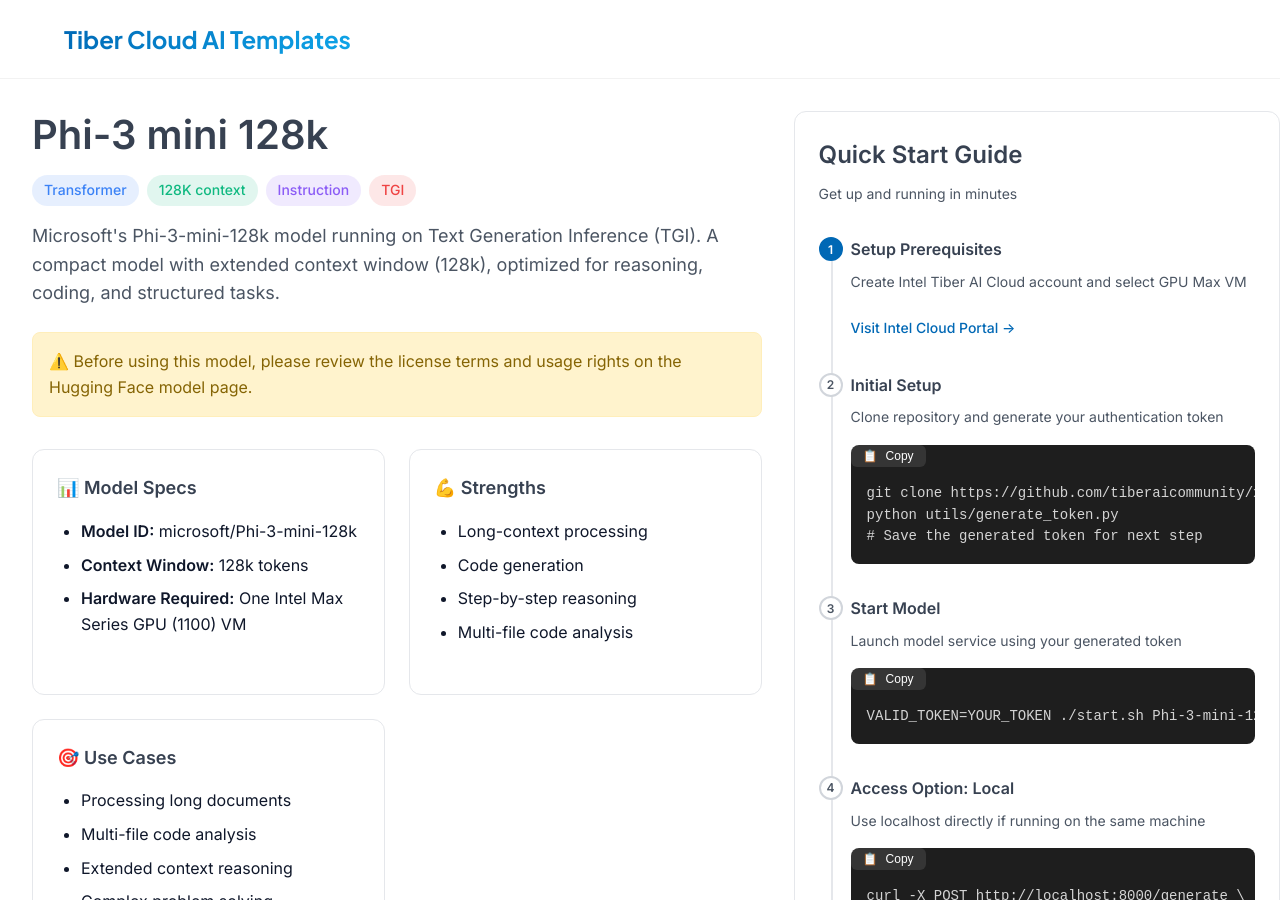
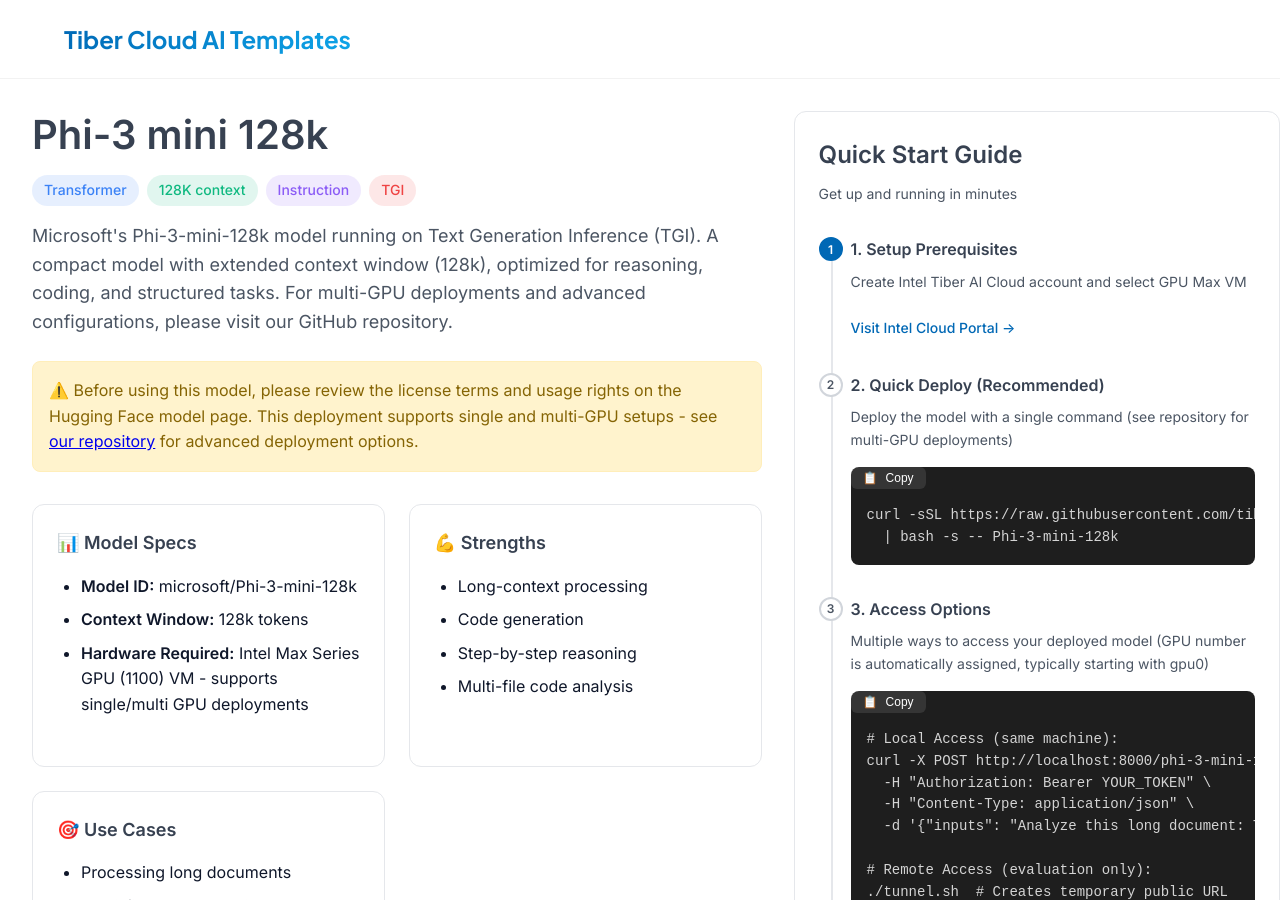
Before and after one commit to TiberAICommunity/ai-templates, a Jekyll site: the page built from model/phi-3-mini-128k.md, in a window 1280 px wide and 900 px high. Built offline with Jekyll 4.4.1, drawn with Linux system fonts in a browser that asks for light colours; some of the changed text lies outside the part shown.

Commit message:
Update phi-3-mini-128k.yaml
update

```diff
--- a/_data/models/phi-3-mini-128k.yaml
+++ b/_data/models/phi-3-mini-128k.yaml
@@ -1,11 +1,25 @@
 name: phi-3-mini-128k
 title: Phi-3 mini 128k
 model_id: microsoft/Phi-3-mini-128k
-description: "Microsoft's Phi-3-mini-128k model running on Text Generation Inference (TGI). A compact model with extended context window (128k), optimized for reasoning, coding, and structured tasks."
+description: "Microsoft's Phi-3-mini-128k model running on Text Generation Inference (TGI). A compact model with extended context window (128k), optimized for reasoning, coding, and structured tasks. For multi-GPU deployments and advanced configurations, please visit our GitHub repository."
 
-license_notice: "Before using this model, please review the license terms and usage rights on the Hugging Face model page."
+license_notice: "Before using this model, please review the license terms and usage rights on the Hugging Face model page. This deployment supports single and multi-GPU setups - see <a href='https://github.com/tiberaicommunity/xpu_tgi' target='_blank'>our repository</a> for advanced deployment options."
 
-# TGI specific configuration
+context_window: "128k tokens"
+hardware_required: "Intel Max Series GPU (1100) VM - supports single/multi GPU deployments"
+
+strengths:
+  - "Long-context processing"
+  - "Code generation"
+  - "Step-by-step reasoning"
+  - "Multi-file code analysis"
+
+use_cases:
+  - "Processing long documents"
+  - "Multi-file code analysis"
+  - "Extended context reasoning"
+  - "Complex problem solving"
+
 tgi: true
 architecture_diagram: |
   flowchart LR
@@ -32,35 +46,47 @@
   - "🚦 Rate limiting (global: 10 req/s, per-IP: 10 req/s)"
   - "🛡️ Security headers and IP protection"
   - "🔄 Health monitoring and automatic recovery"
-  - "🚀 Optimized for Intel GPUs"
+  - "🚀 Optimized for Intel GPUs with multi-GPU support"
 
-# Model specific information
-context_window: "128k tokens"
-strengths:
-  - "Long-context processing"
-  - "Code generation"
-  - "Step-by-step reasoning"
-  - "Multi-file code analysis"
+deployment_steps:
+  - title: "1. Setup Prerequisites"
+    description: "Create Intel Tiber AI Cloud account and select GPU Max VM"
+    link: "https://cloud.intel.com"
+    link_text: "Visit Intel Cloud Portal"
 
-use_cases:
-  - "Processing long documents"
-  - "Multi-file code analysis"
-  - "Extended context reasoning"
-  - "Complex problem solving"
+  - title: "2. Quick Deploy (Recommended)"
+    description: "Deploy the model with a single command (see repository for multi-GPU deployments)"
+    code: |
+      curl -sSL https://raw.githubusercontent.com/tiberaicommunity/xpu_tgi/main/quick-deploy.sh \
+        | bash -s -- Phi-3-mini-128k
 
-configuration: |
-  MODEL_NAME=phi-3-mini-128k-tgi
-  MODEL_ID=microsoft/Phi-3-mini-128k
-  TGI_VERSION=2.4.0-intel-xpu
-  PORT=8082
-  SHM_SIZE=2g
-  MAX_CONCURRENT_REQUESTS=1
-  MAX_BATCH_SIZE=1
-  MAX_TOTAL_TOKENS=131072
-  MAX_INPUT_LENGTH=65536
-  MAX_WAITING_TOKENS=10
+  - title: "3. Access Options"
+    description: "Multiple ways to access your deployed model (GPU number is automatically assigned, typically starting with gpu0)"
+    code: |
+      # Local Access (same machine):
+      curl -X POST http://localhost:8000/phi-3-mini-128k/gpu0/generate \
+        -H "Authorization: Bearer YOUR_TOKEN" \
+        -H "Content-Type: application/json" \
+        -d '{"inputs": "Analyze this long document: The history of artificial intelligence began in antiquity..."}'
 
-# Tags for filtering
+      # Remote Access (evaluation only):
+      ./tunnel.sh  # Creates temporary public URL
+      # Then use: https://YOUR-TUNNEL-URL/phi-3-mini-128k/gpu0/generate
+
+      # SSH Tunnel (recommended):
+      ssh -L 8000:localhost:8000 -J guest@guest-ip user@your-vm-ip
+      # Then use: http://localhost:8000/phi-3-mini-128k/gpu0/generate
+
+  - title: "4. Managing Services"
+    description: "Control and monitor your deployment"
+    code: |
+      # Check status
+      ./tgi-status.sh
+
+      # Stop services
+      ./service_cleanup.sh --all     # Stop all services
+      ./service_cleanup.sh --gpu N   # Stop specific GPU
+
 tags:
   - label: "Transformer"
     color: "#3B82F6"
@@ -70,43 +96,3 @@
     color: "#8B5CF6"
   - label: "TGI"
     color: "#EF4444"
-
-deployment_steps:
-  - title: "Setup Prerequisites"
-    description: "Create Intel Tiber AI Cloud account and select GPU Max VM"
-    link: "https://cloud.intel.com"
-    link_text: "Visit Intel Cloud Portal"
-
-  - title: "Initial Setup"
-    description: "Clone repository and generate your authentication token"
-    code: |
-      git clone https://github.com/tiberaicommunity/xpu_tgi && cd xpu_tgi
-      python utils/generate_token.py
-      # Save the generated token for next step
-
-  - title: "Start Model"
-    description: "Launch model service using your generated token"
-    code: "VALID_TOKEN=YOUR_TOKEN ./start.sh Phi-3-mini-128k --cache-models"
-
-  - title: "Access Option: Local"
-    description: "Use localhost directly if running on the same machine"
-    code: |
-      curl -X POST http://localhost:8000/generate \
-        -H 'Content-Type: application/json' \
-        -H 'Authorization: Bearer YOUR_TOKEN' \
-        -d '{"inputs": "Analyze this long document: The history of artificial intelligence began in antiquity..."}'
-
-  - title: "Access Option: Local Tunnel"
-    description: "Use SSH tunnel to access from your local machine"
-    code: "ssh -L 8000:localhost:8000 guest@guest-ip user@your-vm-ip"
-
-  - title: "Access Option: Remote (Eval Only)"
-    description: "Create temporary cloudflare tunnel for remote access"
-    code: |
-      ./tunnel.sh  # Run in new terminal
-
-      # Use the generated URL:
-      curl -X POST https://YOUR-TUNNEL-URL/generate \
-        -H 'Content-Type: application/json' \
-        -H 'Authorization: Bearer YOUR_TOKEN' \
-        -d '{"inputs": "Analyze this long document: The history of artificial intelligence began in antiquity..."}'
```
